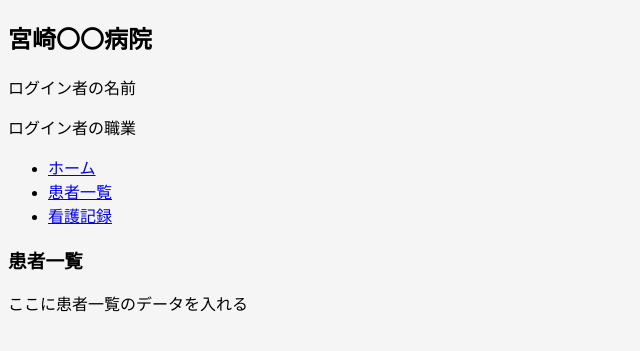
After one commit to annin2603/my_emr, a PHP site: page /patient_list.php in a window 1280 px wide. The commit adds this page. Shown: the top 351 px of the page, without its empty margins (0-640 px from the left). Run offline with PHP 8.4, Linux system fonts and the light colour scheme.

Commit message:
部分ページのファイルを作成した

```diff
--- a/css/style.css
+++ b/css/style.css
@@ -3,7 +3,7 @@ body {
     font-family: sans-serif;
     background-color: #f5f5f5;
 }
-.login-box {
+.login_box {
     width: 300px;
     margin: 100px auto;
     padding: 20px;
--- /dev/null
+++ b/header.php
@@ -0,0 +1,7 @@
+<header>
+  <h2>宮崎〇〇病院</h2>
+  <div class="login-staff">
+    <p>ログイン者の名前</p>
+    <p>ログイン者の職業</p>
+  </div>
+</header>
--- a/index.php
+++ b/index.php
@@ -7,8 +7,8 @@
     <title>ログイン</title>
 </head>
 <body>
-    <form action="login-check.php" method="post" class="login-box">
-        <h1>看護記録システム</h1>
+    <form action="login_check.php" method="post" class="login_box">
+        <h1>簡易電子カルテ</h1>
         <input type="text" name="user_id" placeholder="ユーザーID" required>
         <input type="password" name="password" placeholder="パスワード" required>
         <button>ログイン</button>
--- /dev/null
+++ b/patient_list.php
@@ -0,0 +1,16 @@
+<!DOCTYPE html>
+<html lang="ja">
+<head>
+    <meta charset="UTF-8">
+    <meta name="viewport" content="width=device-width, initial-scale=1.0">
+    <link rel="stylesheet" href="css/style.css">
+    <title>患者一覧</title>
+</head>
+<body>
+  <?php include('header.php'); ?>
+  <div class="">
+    <?php include('sidebar.php'); ?>
+      <h3>患者一覧</h3>
+      <p>ここに患者一覧のデータを入れる</p>
+  </div>
+</body>
--- /dev/null
+++ b/sidebar.php
@@ -0,0 +1,7 @@
+<nav>
+  <ul>
+    <li><a href="#">ホーム</a></li>
+    <li><a href="#">患者一覧</a></li>
+    <li><a href="#">看護記録</a></li>
+  </ul>
+</nav>
```
Also changed, not shown: login_check.php (renamed from login-check.php).
